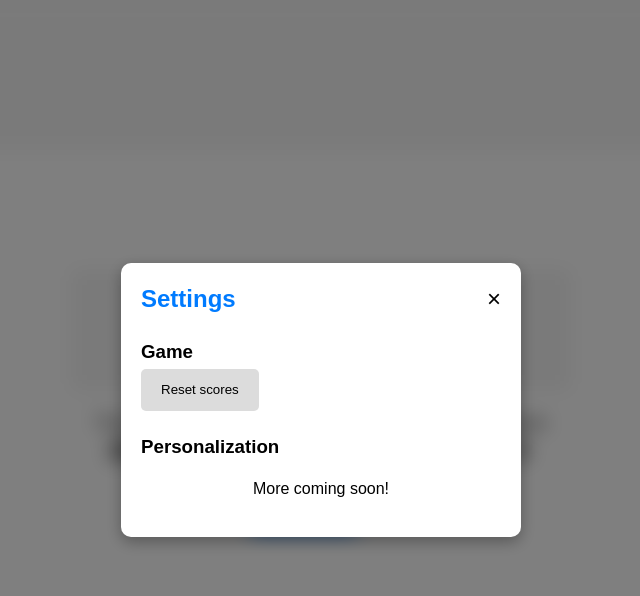
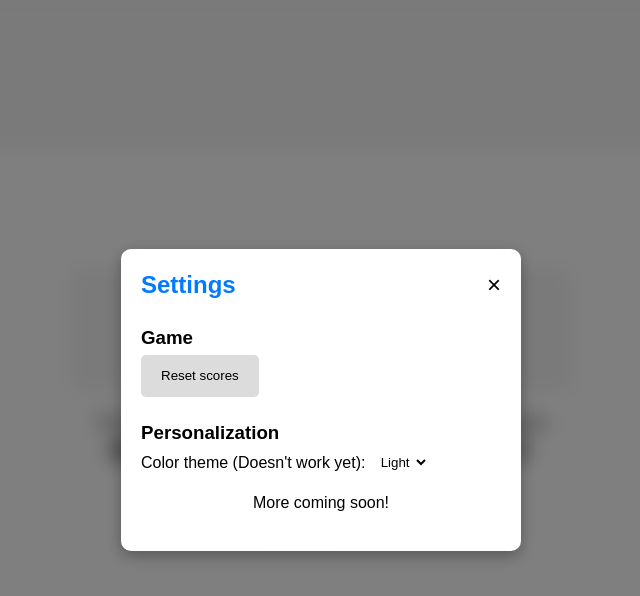
Before and after one commit to rbrickmn/syntaxsprint-app, a React (Vite) app: page / in a window 1280 px wide. Both pictures are taken after a click on the button "Settings". Shown: the top 596 px of the page, without its empty margins (319-959 px from the left). Built offline with nearby package versions, Linux system fonts and the light colour scheme.

Commit message:
Update settings area, begin theme toggle option (not working yet)

```diff
--- a/src/components/AppContainer/AppContainer.css
+++ b/src/components/AppContainer/AppContainer.css
@@ -1,6 +1,7 @@
 /* Container taking full screen */
 .window-container {
   display: flex;
+  flex-direction: column;
   justify-content: center;
   align-items: center;
   height: 100vh;
--- a/src/components/SettingsPanel/SettingsPanel.css
+++ b/src/components/SettingsPanel/SettingsPanel.css
@@ -69,3 +69,18 @@
 .reset-scores-button:hover {
   background-color: #cccccc;
 }
+
+.settings-label {
+  display: inline;
+  vertical-align: middle;
+}
+
+.theme-choices {
+  margin-left: 0.5rem;
+  padding: 0.2rem;
+  border: none;
+  cursor: pointer;
+  outline: none;
+  background: none;
+  vertical-align: middle;
+}
--- a/src/components/SettingsPanel/SettingsPanel.jsx
+++ b/src/components/SettingsPanel/SettingsPanel.jsx
@@ -23,6 +23,12 @@ const SettingsPanel = ({ onClose, onResetScores }) => {
 
           <h3>Personalization</h3>
 
+          <p className="settings-label">Color theme (Doesn't work yet):</p>
+          <select name="theme" id="theme" className="theme-choices">
+            <option value="light">Light</option>
+            <option value="dark">Dark</option>
+          </select>
+
           <p className="coming-soon">More coming soon!</p>
         </div>
       </div>
--- a/src/components/SyntaxSprint/SyntaxSprint.css
+++ b/src/components/SyntaxSprint/SyntaxSprint.css
@@ -52,6 +52,8 @@
 }
 
 .button-section {
+  display: flex;
+  justify-content: center;
   vertical-align: middle;
 }
 
@@ -61,6 +63,20 @@
   vertical-align: middle;
 }
 
+.settings-button {
+  position: relative;
+  border: none;
+  background: none;
+  cursor: pointer;
+  vertical-align: middle;
+}
+
+.settings-button:hover .settings-icon {
+  transform: rotate(180deg); /* Rotate the icon */
+}
+
 .settings-icon {
-  margin-left: 0.5rem;
+  margin: 0.5rem;
+  transition: transform 2s ease; /* Smooth transition for rotation */
+  vertical-align: middle;
 }
```
